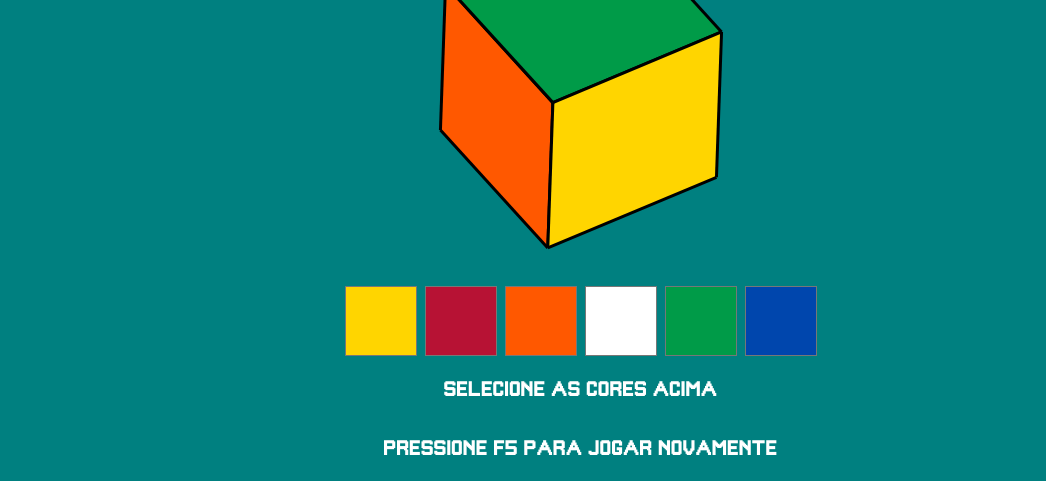
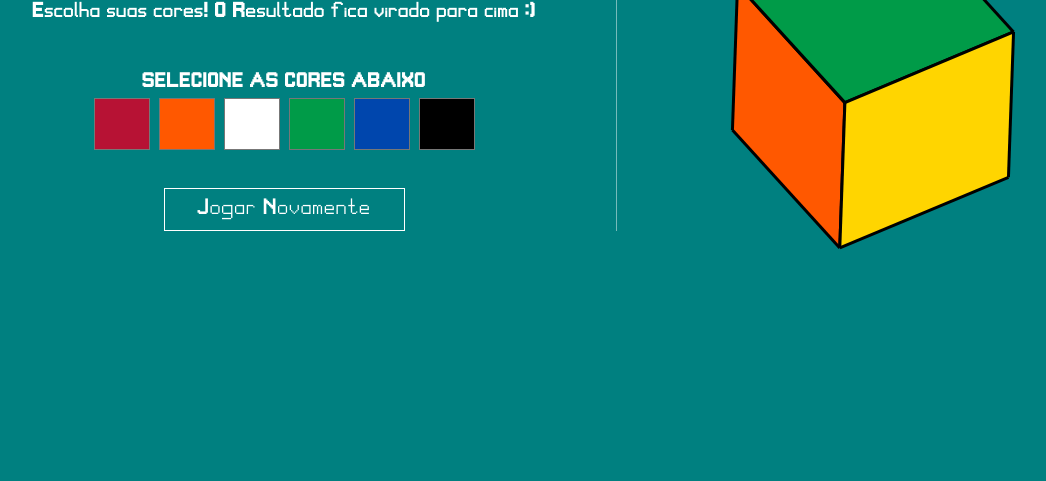
Before and after one commit to projeto-de-algoritmos/DC_3D-Color-Dice-Roller, a plain HTML site: page index.html in a window 1280 px wide. Shown: the part 319-800 px from the top of the page, without its empty margins (59-1105 px from the left). Drawn offline with Linux system fonts and the light colour scheme.

Commit message:
fix estilizacao fix tamanho do canva add menu

```diff
--- a/index.html
+++ b/index.html
@@ -11,11 +11,12 @@
     </head>
     <body>
         <div id="container">
-            <div id="desc">
-                <H3>SELECIONE AS CORES ACIMA</H3>
-                <H3>PRESSIONE F5 PARA JOGAR NOVAMENTE</H3>
-            </div>
+            <div class="desc">
+                <h1>Dice Roller 3D</h1>
+                <h5>Escolha suas cores! O Resultado fica virado para cima :)</h5>
+                <div class="select-colors">
                     <div id="colors">
+                        <H3>SELECIONE AS CORES ABAIXO</H3>
                         <input id="color1" type="color"/>
                         <input id="color2" type="color"/>
                         <input id="color3" type="color"/>
@@ -23,6 +24,9 @@
                         <input id="color5" type="color"/>
                         <input id="color6" type="color"/>
                     </div>
+                </div>
+                <button id="restart">Jogar Novamente</button>
+            </div>
             <canvas id="canvas"></canvas>
         </div>
     </body>
--- a/modules/Canvas.js
+++ b/modules/Canvas.js
@@ -1,6 +1,6 @@
 const $canvas = document.getElementById("canvas");
-const width = window.innerWidth*0.9;
-const height = window.innerHeight*0.9;
+const width = window.innerWidth * 0.4;
+const height = window.innerHeight;
 
 $canvas.width = width;
 $canvas.height = height;
--- a/styles.css
+++ b/styles.css
@@ -3,8 +3,13 @@
     src: url(assets/PixelGameFont.ttf);
 }
 
+* {
+    margin: 0;
+    padding: 0;
+    box-sizing: border-box;
+}
+
 body {
-    margin: 0;
     color: white;
     font-family: 'pixelFont';
 }
@@ -14,31 +19,50 @@ body {
     height: 100vh;
     background-color: teal;
     display: flex;
+    justify-content: center;
+    align-items: center;
+    text-align: center;
+}
+
+.desc {
+    display: flex;
     flex-direction: column;
     justify-content: center;
     align-items: center;
+    text-align: center;
+    padding-right: 5rem;
+    border-right: 1px solid rgba(255, 255, 255, 0.464);
 }
 
-#desc {
-    position: absolute;
-    left: auto;
-    bottom: 0;
-    display: flex;
-    flex-direction: column;
-    align-items: center;
+.desc h1 {
+    font-size: 3rem;
 }
 
-#colors {
-    position: absolute;
-    left: auto;
-    bottom: 120px;
-    display: flex;
-    align-items: center;
+.desc h5 {
+    margin: 1rem 0 3rem;
+    font-size: 1.2rem;
 }
 
 #colors input[type="color"] {
     border: none;
-    width: 80px;
-    height: 80px;
+    width: 60px;
+    height: 60px;
     background-color: #00000000;
 }
+
+#restart {
+    padding: 0.5rem 2rem;
+    background-color: transparent;
+    border: 1px solid white !important;
+    cursor: pointer;
+    color: white;
+    font-family: 'pixelFont';
+    font-size: 1.3rem;
+    margin-top: 2rem;
+    transition: 0.5s all ease;
+}
+
+#restart:hover {
+    background-color: white;
+    color: teal;
+}
```
Lines whose indentation alone changed are shown as unchanged.
